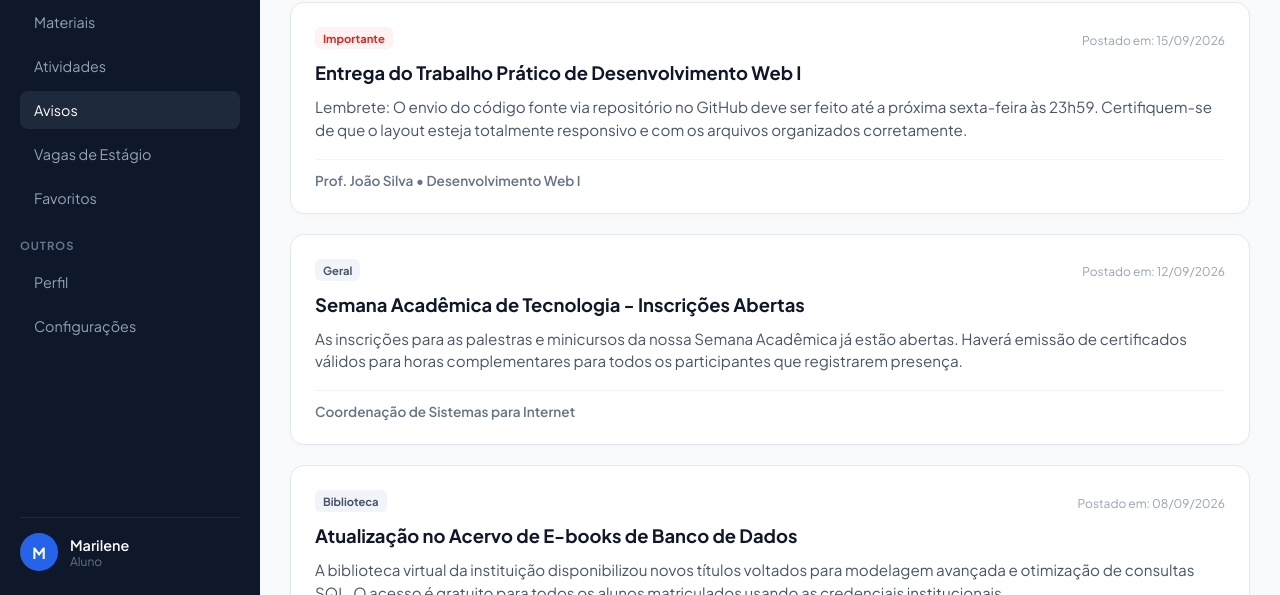
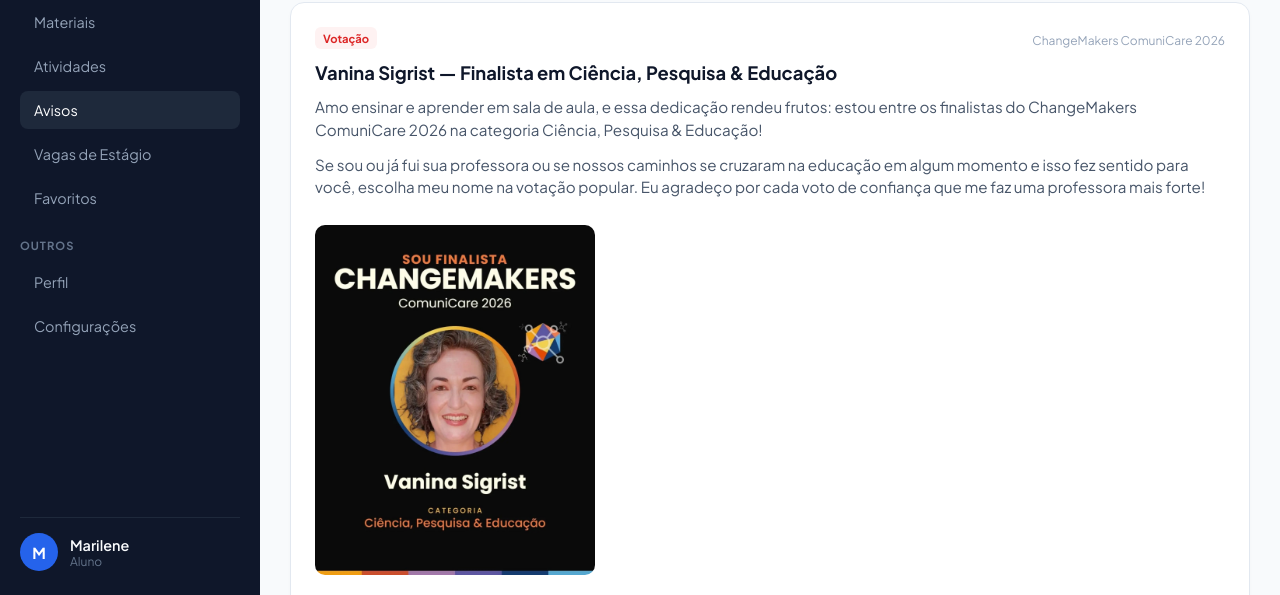
Before and after one commit to fatecrl-ite004/ConectaSI, a plain HTML site: page avisos.html in a window 1280 px wide. Shown: the part 205-800 px from the top of the page. Drawn offline with Linux system fonts and the light colour scheme.

Commit message:
Atualiza link completo de votacao da Profa. Vanina Sigrist

```diff
--- a/avisos.html
+++ b/avisos.html
@@ -71,7 +71,32 @@
 
             <!-- Lista de Avisos Completos -->
             <div class="notices-list-full">
-                <!-- Aviso 1 -->
+                <!-- Aviso 1: Votação ChangeMakers ComuniCare 2026 -->
+                <div class="notice-card-full">
+                    <div class="notice-card-header">
+                        <span class="notice-tag urgent">Votação</span>
+                        <span class="notice-date">ChangeMakers ComuniCare 2026</span>
+                    </div>
+                    <h3>Vanina Sigrist — Finalista em Ciência, Pesquisa & Educação</h3>
+                    <p>Amo ensinar e aprender em sala de aula, e essa dedicação rendeu frutos: estou entre os finalistas do ChangeMakers ComuniCare 2026 na categoria Ciência, Pesquisa & Educação!</p>
+                    <p>Se sou ou já fui sua professora ou se nossos caminhos se cruzaram na educação em algum momento e isso fez sentido para você, escolha meu nome na votação popular. Eu agradeço por cada voto de confiança que me faz uma professora mais forte!</p>
+
+                    <div style="margin: 14px 0;">
+                        <img src="img/vanina-changemakers.jpg" alt="Cartaz Vanina Sigrist - Finalista ChangeMakers ComuniCare 2026 na categoria Ciência, Pesquisa & Educação" style="max-width: 280px; width: 100%; height: auto; border-radius: 10px; display: block;">
+                    </div>
+
+                    <div style="margin: 14px 0;">
+                        <a href="https://changemakerscomunicare2026.pages.dev/?categoria=35&finalista=vaninasigrist&fbclid=IwY2xjawVwMbNleHRuA2FlbQIxMABwZG9mBWJyaWQRMWJhYTVHVDFFRXVJWUFJTFBzcnRjBmFwcF9pZBAyMjIwMzkxNzg4MjAwODkyAAEf63yI1NxVIasr02AE5-YLViCUoFylNoIF3OHBLTvx-iAcf9Y_hHDYnyf2McY_aem_VW7xR8fsVSF_lrNYMr8BWw" target="_blank" rel="noopener noreferrer" class="btn-submit" style="display: inline-block; text-decoration: none;">
+                            Acessar Votação Popular ↗
+                        </a>
+                    </div>
+
+                    <div class="notice-author">
+                        <span>Profa. Vanina Sigrist • Categoria Ciência, Pesquisa & Educação</span>
+                    </div>
+                </div>
+
+                <!-- Aviso 2 -->
                 <div class="notice-card-full">
                     <div class="notice-card-header">
                         <span class="notice-tag urgent">Importante</span>
@@ -84,7 +109,7 @@
                     </div>
                 </div>
 
-                <!-- Aviso 2 -->
+                <!-- Aviso 3 -->
                 <div class="notice-card-full">
                     <div class="notice-card-header">
                         <span class="notice-tag">Geral</span>
@@ -97,7 +122,7 @@
                     </div>
                 </div>
 
-                <!-- Aviso 3 -->
+                <!-- Aviso 4 -->
                 <div class="notice-card-full">
                     <div class="notice-card-header">
                         <span class="notice-tag">Biblioteca</span>
```
Also changed, not shown: img/vanina-changemakers.jpg (added).
